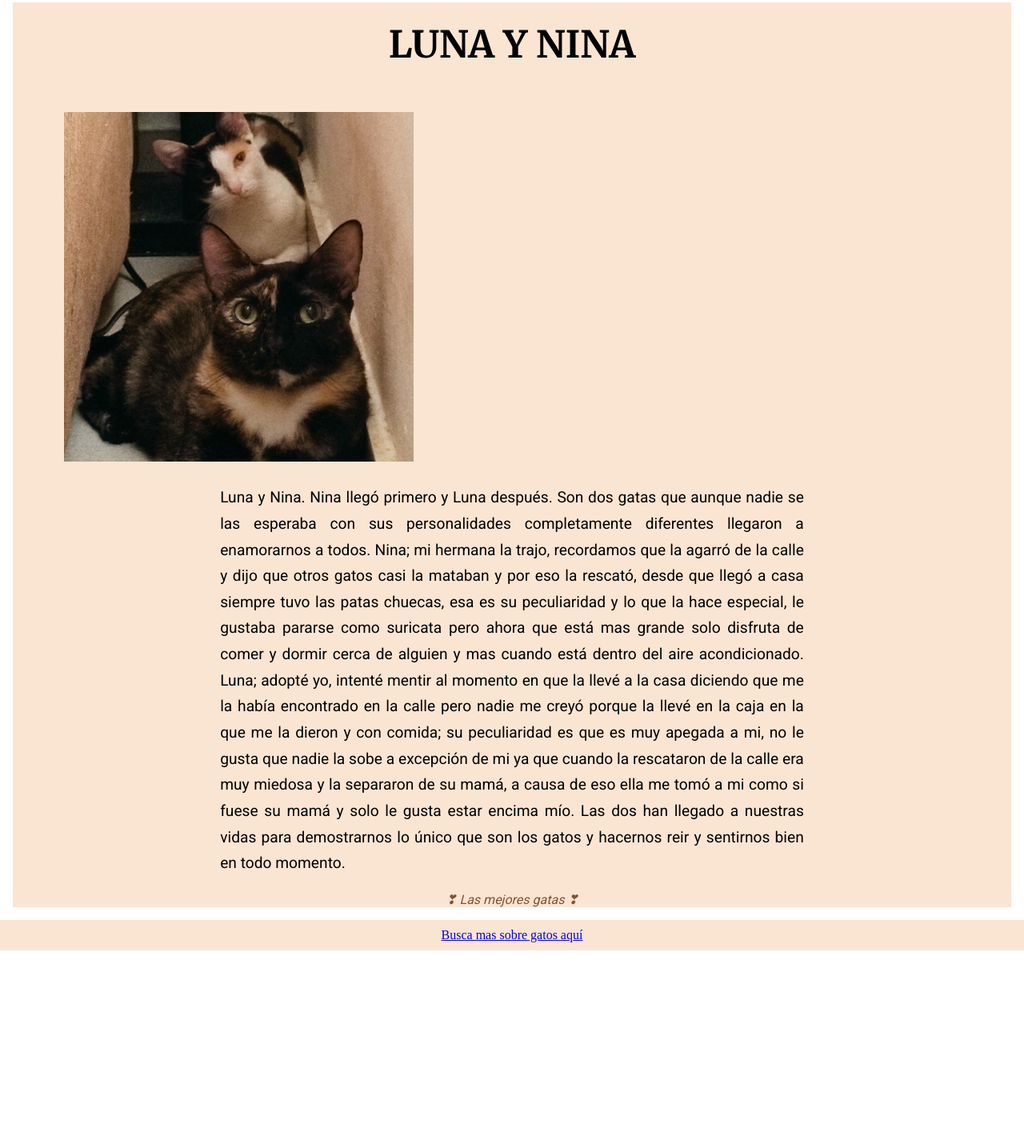
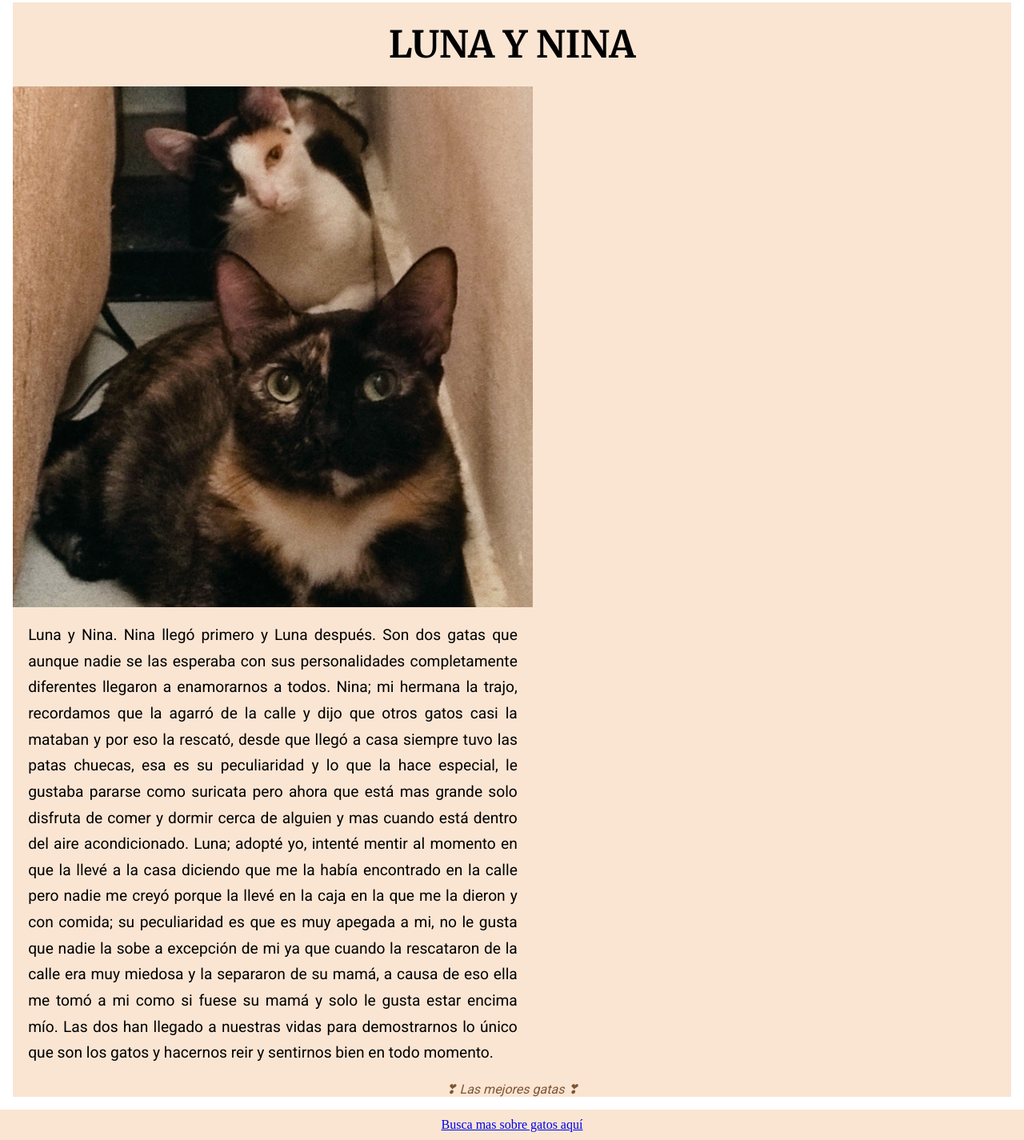
Before and after one commit to kastherq/LunaYNina-PaginadeTributo, a plain HTML site: page index.html in a window 1280 px wide. Shown: the part 13-1438 px from the top of the page at 80% size. Before the commit the page ends 1201 px from the top, so only its background shows below. Drawn offline with Linux system fonts and the light colour scheme.

Commit message:
Add files via upload

```diff
--- a/index.html
+++ b/index.html
@@ -11,10 +11,14 @@
 <body>
     <main id="main">
         <h1 id="title">LUNA Y NINA</h1>
-        <div id="img-div">
-            <img id="image" src="lunaynina.jpeg">
-            <div id="tribute-info">Luna y Nina. Nina llegó primero y Luna después. Son dos gatas que aunque nadie se las esperaba con sus personalidades completamente diferentes llegaron a enamorarnos a todos. Nina; mi hermana la trajo, recordamos que la agarró de la calle y dijo que otros gatos casi la mataban y por eso la rescató, desde que llegó a casa siempre tuvo las patas chuecas, esa es su peculiaridad y lo que la hace especial, le gustaba pararse como suricata pero ahora que está mas grande solo disfruta de comer y dormir cerca de alguien y mas cuando está dentro del aire acondicionado. Luna; adopté yo, intenté mentir al momento en que la llevé a la casa diciendo que me la había encontrado en la calle pero nadie me creyó porque la llevé en la caja en la que me la dieron y con comida; su peculiaridad es que es muy apegada a mi, no le gusta que nadie la sobe a excepción de mi ya que cuando la rescataron de la calle era muy miedosa y la separaron de su mamá, a causa de eso ella me tomó a mi como si fuese su mamá y solo le gusta estar encima mío. Las dos han llegado a nuestras vidas para demostrarnos lo único que son los gatos y hacernos reir y sentirnos bien en todo momento.</div>
+
+        <div class="contenedor">
+            <img src="lunaynina.jpeg" alt="" width="100%">
+            <div class="texto">
+                <p>Luna y Nina. Nina llegó primero y Luna después. Son dos gatas que aunque nadie se las esperaba con sus personalidades completamente diferentes llegaron a enamorarnos a todos. Nina; mi hermana la trajo, recordamos que la agarró de la calle y dijo que otros gatos casi la mataban y por eso la rescató, desde que llegó a casa siempre tuvo las patas chuecas, esa es su peculiaridad y lo que la hace especial, le gustaba pararse como suricata pero ahora que está mas grande solo disfruta de comer y dormir cerca de alguien y mas cuando está dentro del aire acondicionado. Luna; adopté yo, intenté mentir al momento en que la llevé a la casa diciendo que me la había encontrado en la calle pero nadie me creyó porque la llevé en la caja en la que me la dieron y con comida; su peculiaridad es que es muy apegada a mi, no le gusta que nadie la sobe a excepción de mi ya que cuando la rescataron de la calle era muy miedosa y la separaron de su mamá, a causa de eso ella me tomó a mi como si fuese su mamá y solo le gusta estar encima mío. Las dos han llegado a nuestras vidas para demostrarnos lo único que son los gatos y hacernos reir y sentirnos bien en todo momento.</p>
+            </div>
         </div>
+
         <div id="img-caption"> ❣ Las mejores gatas ❣</div>
     </main>
     <footer>
--- a/styles.css
+++ b/styles.css
@@ -15,45 +15,34 @@
     max-height: 100%;
 }
 
+.contenedor{
+    display: grid;
+    grid-template-columns: repeat(auto-fill, minmax(250px, 650px));
+}
+
+.imagen{
+    background-image: url(lunaynina.jpeg);
+    background-size: cover;
+    background-repeat: no-repeat;
+    margin: 1px;
+}
+
+.texto{
+    font-family: 'Roboto', sans-serif;
+    margin: auto;
+    font-size: 1.2em;
+    line-height: 1.7em;
+    text-justify: auto;
+    padding: 1em;
+    text-align: justify;
+}
+
 #title{
     font-family: 'Merriweather', serif;
     padding: .5em;
     color: black;
     font-size: 2.9em;
     text-align: center;
-}
-
-#img-div {
-    max-width: 100%;
-    max-height: 100%;
-    object-fit: cover;
-    display: flex;
-    flex-direction: row;
-    flex-wrap: wrap;
-}
-
-#tribute-info{
-    margin: auto;
-    font-size: 1.2em;
-    font-family: 'Roboto', sans-serif;
-    text-align: justify;
-    line-height: 1.7em;
-    margin-top: 0.5em;
-    width: 40em;
-    padding: 1em;
-}
-
-img{
-    margin-top: 2em;
-    width: 35%;
-    height: 35%;
-    object-fit: cover;
-    justify-content: center;
-}
-
-#image{
-    margin-left: 4em;
-    justify-content: center;
 }
 
 footer{
```
